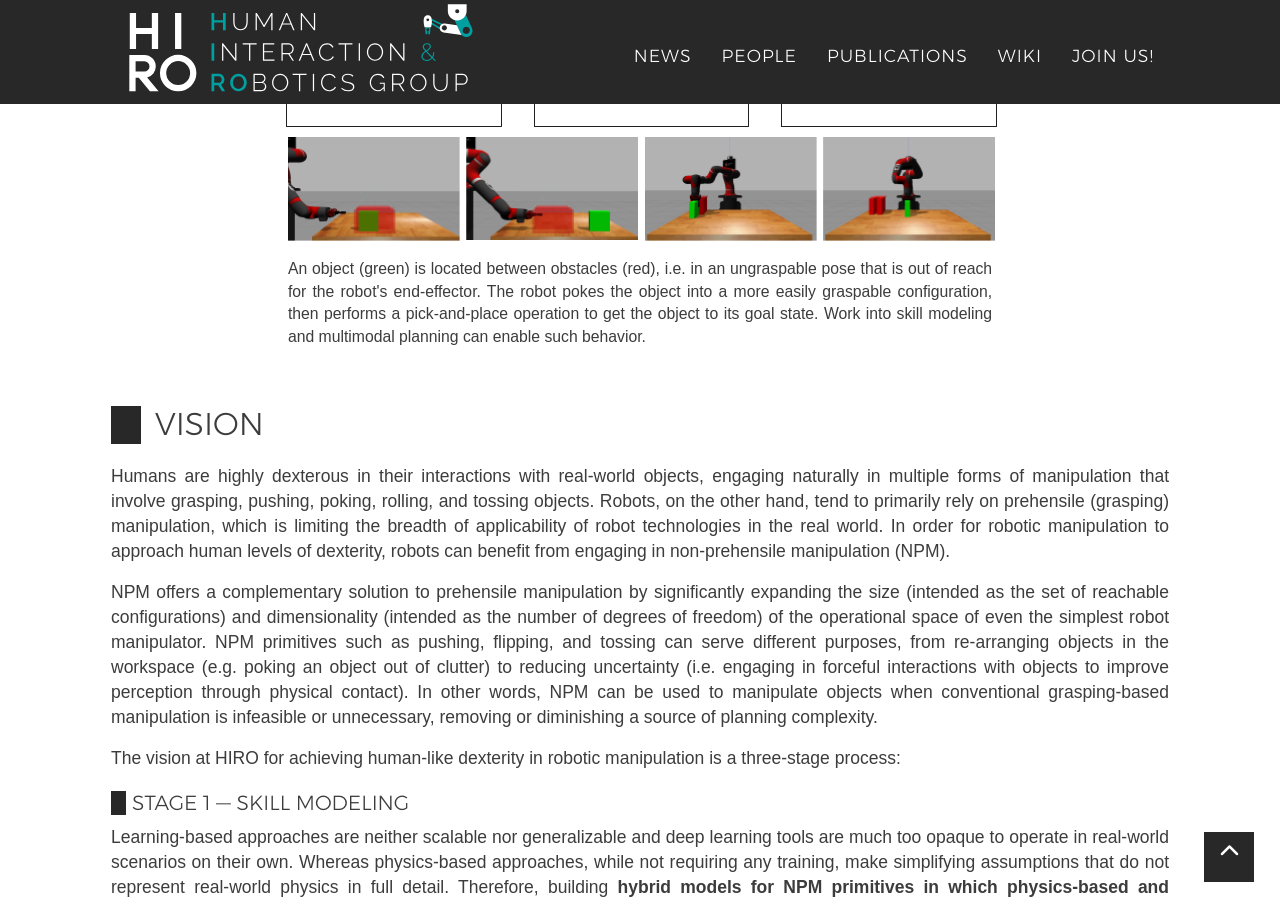
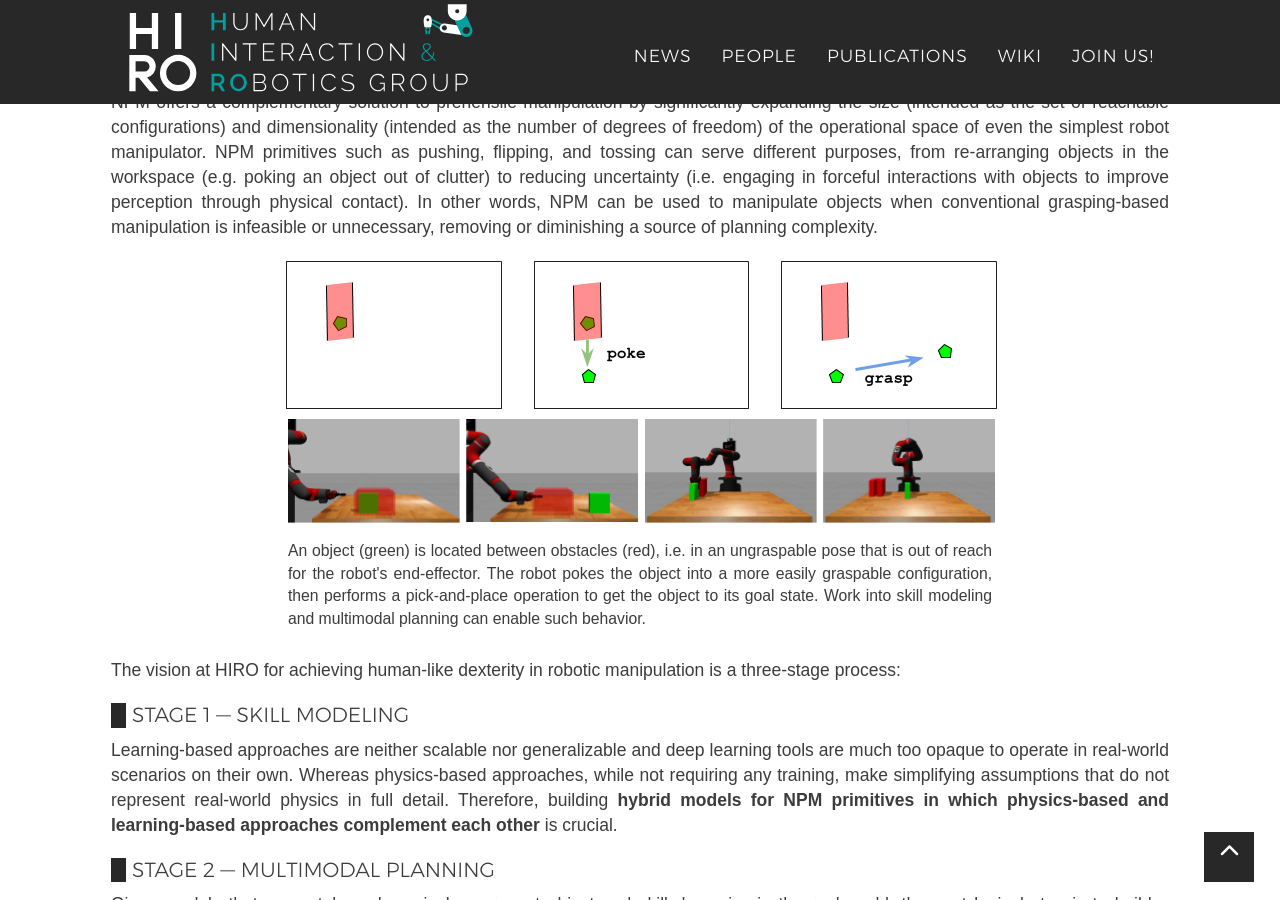
Before and after one commit to HIRO-group/HIRO-group.github.io, a Jekyll site: the page built from _posts/research/2020-04-01-non-prehensile-manipulation.md, in a window 1280 px wide and 900 px high, scrolled down 449 px. Built offline with Jekyll 4.4.1, drawn with Linux system fonts in a browser that asks for light colours; nearby versions of some CDN libraries; some web fonts are replaced.

Commit message:
Minor fixes

```diff
--- a/_posts/research/2020-04-01-non-prehensile-manipulation.md
+++ b/_posts/research/2020-04-01-non-prehensile-manipulation.md
@@ -3,15 +3,18 @@ title: Dexterous Robotic Manipulation and Skill Acquisition
 description: Non-prehensile manipulation modeling and planning
 author: Anuj Pasricha
 permalink: research/non_prehensile_manipulation.html
+image:
+    feature: research/npm/npm_capability.png
+excerpt_separator: <!-- More -->
 ---
-
-{% include image.html url="misc/npm_capability.png" max-width="100%" description="An object (green) is located between obstacles (red), i.e. in an ungraspable pose that is out of reach for the robot's end-effector. The robot pokes the object into a more easily graspable configuration, then performs a pick-and-place operation to get the object to its goal state. Work into skill modeling and multimodal planning can enable such behavior." %}
-
-# Vision
 
 Humans are highly dexterous in their interactions with real-world objects, engaging naturally in multiple forms of manipulation that involve grasping, pushing, poking, rolling, and tossing objects. Robots, on the other hand, tend to primarily rely on prehensile (grasping) manipulation, which is limiting the breadth of applicability of robot technologies in the real world. In order for robotic manipulation to approach human levels of dexterity, robots can benefit from engaging in non-prehensile manipulation (NPM).
 
+<!-- More -->
+
 NPM offers a complementary solution to prehensile manipulation by significantly expanding the size (intended as the set of reachable configurations) and dimensionality (intended as the number of degrees of freedom) of the operational space of even the simplest robot manipulator. NPM primitives such as pushing, flipping, and tossing can serve different purposes, from re-arranging objects in the workspace (e.g. poking an object out of clutter) to reducing uncertainty (i.e. engaging in forceful interactions with objects to improve perception through physical contact). In other words, NPM can be used to manipulate objects when conventional grasping-based manipulation is infeasible or unnecessary, removing or diminishing a source of planning complexity.
+
+{% include image.html url="research/npm/npm_capability.png" max-width="100%" description="An object (green) is located between obstacles (red), i.e. in an ungraspable pose that is out of reach for the robot's end-effector. The robot pokes the object into a more easily graspable configuration, then performs a pick-and-place operation to get the object to its goal state. Work into skill modeling and multimodal planning can enable such behavior." %}
 
 The vision at HIRO for achieving human-like dexterity in robotic manipulation is a three-stage process:
 
@@ -45,7 +48,7 @@ Our current work models poking manipulation as a skill and as a failure recovery
 
 ## Multimodal Motion Planning
 
-{% include image.html url="misc/pokerrt_block_diagram.png" max-width="100%" description="<em>PokeRRT</em> planner pipeline---skill thresholding is performed on augmented object configuration space to extract regions of grasping (blue) and poking (green). These skill regions are then used by PokeRRT to plan an object path from a start state to a goal state through augmented object configuration space. In this example, robot pokes object out from between the obstacles and into a more graspable configuration. Then the robot performs a pick-and-place operation to the object's goal configuration." %}
+{% include image.html url="research/npm/pokerrt_block_diagram.png" max-width="100%" description="<em>PokeRRT</em> planner pipeline---skill thresholding is performed on augmented object configuration space to extract regions of grasping (blue) and poking (green). These skill regions are then used by PokeRRT to plan an object path from a start state to a goal state through augmented object configuration space. In this example, robot pokes object out from between the obstacles and into a more graspable configuration. Then the robot performs a pick-and-place operation to the object's goal configuration." %}
 
 Leveraging traditional sampling-based motion planning can allow us to build a synergistic multimodal planning framework that further enhances robot dexterity. This vision **enables the decoupling of skill modeling and motion planning**, allowing for platform-independent and application-driven robot dexterity without learning from scratch with the introduction of each new skill as current reinforcement learning approaches in this area require. Our most recent contribution in this domain is **the development of the *PokeRRT* algorithm to plan in scenarios that combine poking and grasping manipulation.**
 
@@ -53,7 +56,7 @@ Leveraging traditional sampling-based motion planning can allow us to build a sy
 
 # Future Work
 
-{% include image.html url="misc/flip.jpg" max-width="100%" description="This combination of primitives is useful in cases where taking advantage of object geometry can yield low-effort manipulation strategies. For instance, if a cylindrical can is too heavy for a vertical lift, it can be flipped on its side and rolled over to goal state. Specifically, a cylindrical object will start off resting on its base. The robot will flip the object onto its side and then apply a normal force to the object to initiate a rolling motion. Finally, the robot will catch the object at its goal pose." %}
+{% include image.html url="research/npm/flip.jpg" max-width="100%" description="This combination of primitives is useful in cases where taking advantage of object geometry can yield low-effort manipulation strategies. For instance, if a cylindrical can is too heavy for a vertical lift, it can be flipped on its side and rolled over to goal state. Specifically, a cylindrical object will start off resting on its base. The robot will flip the object onto its side and then apply a normal force to the object to initiate a rolling motion. Finally, the robot will catch the object at its goal pose." %}
 
 Several streams of work stem from our preliminary work into poke modeling and planning:
 * A dynamic approach to skill thresholding in the current *PokeRRT* framework that leverages skill error models.
```
Also changed, not shown: img/research/npm/flip.jpg (renamed from img/misc/flip.jpg), img/research/npm/npm_capability.png (renamed from img/misc/npm_capability.png), img/research/npm/pokerrt_block_diagram.png (renamed from img/misc/pokerrt_block_diagram.png).
